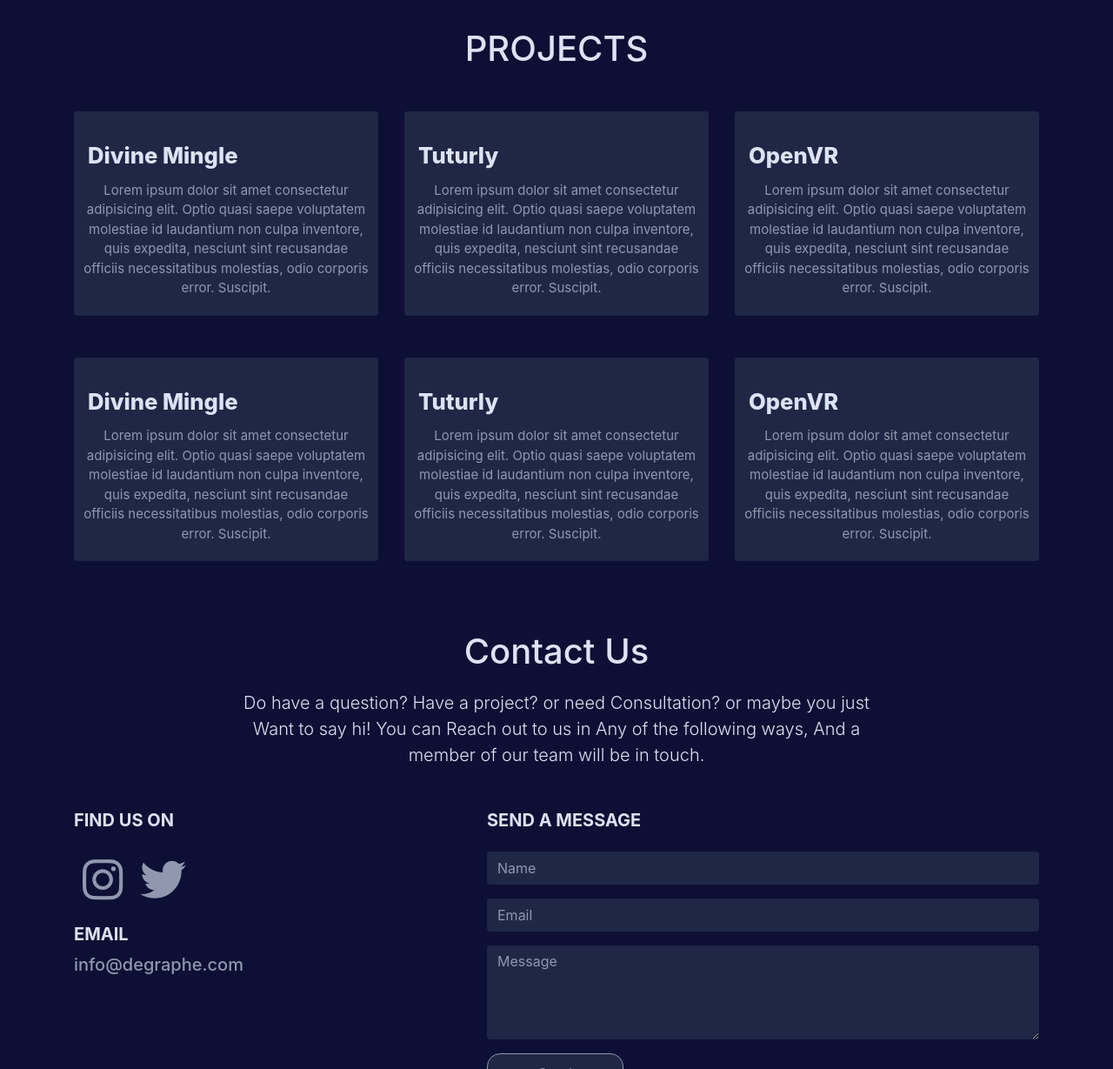
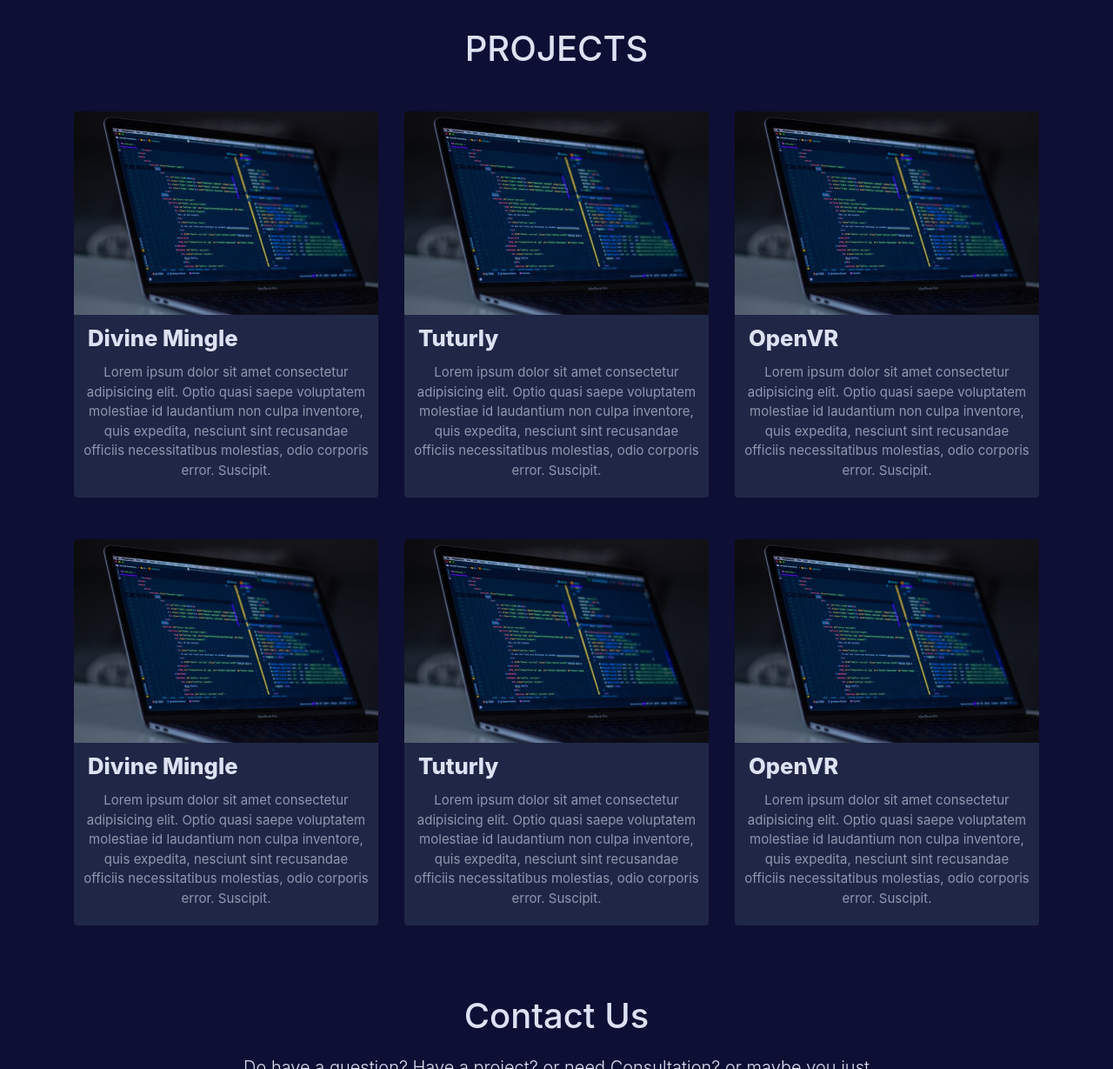
Before and after one commit to kolniy/Degraphe, a plain HTML site: page index.html in a window 1280 px wide. Shown: the part 1560-2789 px from the top of the page at 87% size. Drawn offline with nearby package versions, Linux system fonts and the light colour scheme; the site is published under a folder, as on GitHub Pages, so addresses that start at the root find nothing.

Commit message:
fixed error in image display

```diff
--- a/index.html
+++ b/index.html
@@ -44,7 +44,7 @@
                   </div>
                   <div data-aos="fade-down" class="col-md-6 col-sm-6 col-lg-6">
                     <div class="hero-img-container">
-                        <img src="/img/degraphe-hero-image.png" alt="..." class="img-fluid">
+                        <img src="./img/degraphe-hero-image.png" alt="..." class="img-fluid">
                     </div>
                 </div>
               </div>
@@ -127,7 +127,7 @@
          <div data-aos="fade-down" class="col-xs-12 col-sm-4 col-md-4">
           <div class="projects-card">
             <div class="project-img">
-              <img src="/img/project-img.jpg" alt="" class="img-fluid">
+              <img src="./img/project-img.jpg" alt="" class="img-fluid">
             </div>
             <h2 class="project-title">Divine Mingle</h2>
             <div class="project-text">
@@ -139,7 +139,7 @@
          <div data-aos="fade-down" class="col-xs-12 col-sm-4 col-md-4">
           <div class="projects-card">
             <div class="project-img">
-              <img src="/img/project-img.jpg" alt="" class="img-fluid">
+              <img src="./img/project-img.jpg" alt="" class="img-fluid">
             </div>
             <h2 class="project-title">Tuturly</h2>
             <div class="project-text">
@@ -151,7 +151,7 @@
          <div data-aos="fade-down" class="col-xs-12 col-sm-4 col-md-4">
           <div class="projects-card">
             <div class="project-img">
-              <img src="/img/project-img.jpg" alt="" class="img-fluid">
+              <img src="./img/project-img.jpg" alt="" class="img-fluid">
             </div>
             <h2 class="project-title">OpenVR</h2>
             <div class="project-text">
@@ -168,7 +168,7 @@
           <div data-aos="fade-down" class="col-xs-12 col-sm-4 col-md-4">
            <div class="projects-card">
              <div class="project-img">
-               <img src="/img/project-img.jpg" alt="" class="img-fluid">
+               <img src="./img/project-img.jpg" alt="" class="img-fluid">
              </div>
              <h2 class="project-title">Divine Mingle</h2>
              <div class="project-text">
@@ -180,7 +180,7 @@
           <div data-aos="fade-down" class="col-xs-12 col-sm-4 col-md-4">
            <div class="projects-card">
              <div class="project-img">
-               <img src="/img/project-img.jpg" alt="" class="img-fluid">
+               <img src="./img/project-img.jpg" alt="" class="img-fluid">
              </div>
              <h2 class="project-title">Tuturly</h2>
              <div class="project-text">
@@ -192,7 +192,7 @@
           <div data-aos="fade-down" class="col-xs-12 col-sm-4 col-md-4">
            <div class="projects-card">
              <div class="project-img">
-               <img src="/img/project-img.jpg" alt="" class="img-fluid">
+               <img src="./img/project-img.jpg" alt="" class="img-fluid">
              </div>
              <h2 class="project-title">OpenVR</h2>
              <div class="project-text">
```
